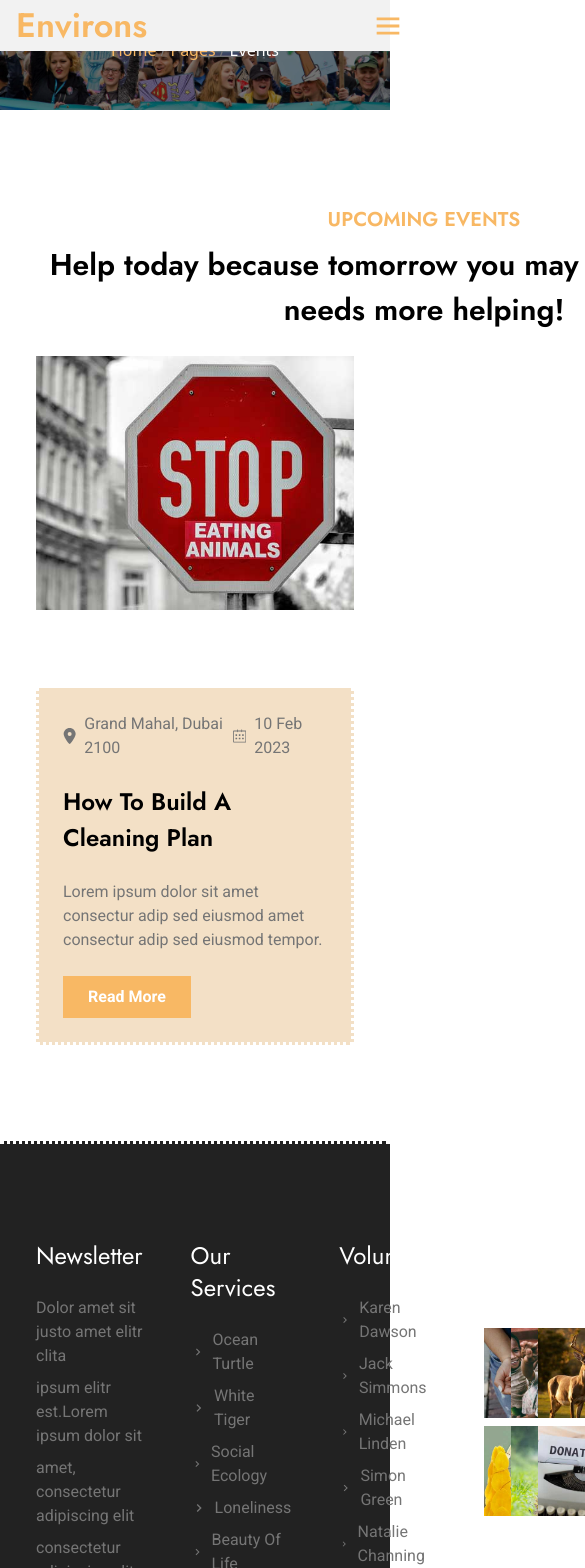
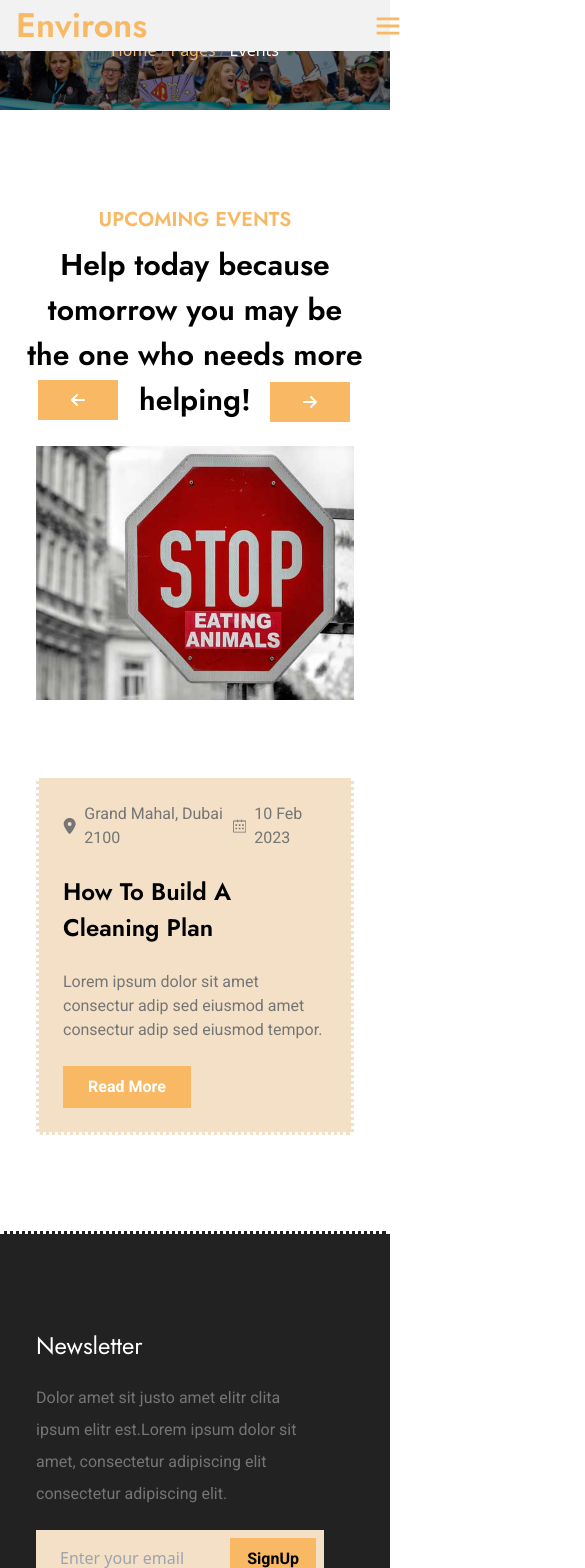
Before and after one commit to alisthaa/Environs, a React (Vite) app: page /events in a window 390 px wide. Shown: the top 1568 px of the page, 585 px wide, since content can reach past the window. Built offline with nearby package versions, Linux system fonts and the light colour scheme.

Commit message:
slick-arrow

```diff
--- a/src/components/common/Footer.jsx
+++ b/src/components/common/Footer.jsx
@@ -55,7 +55,7 @@ export default function Footer() {
 
   <div className='px-3 py-12 bg-[#222222]  border-t-[3px] border-white border-dotted'>
 
-<div className='container  flex justify-between text-white'>
+<div className='container  flex flex-wrap justify-between text-white'>
     <div className='mt-12 w-[336px] h-[272px] px-6' >
      <p className='text-2xl font-Jost mb-6'>Newsletter</p>
      <div className='text-base font-Roboto mb-6 text-grey '>
@@ -131,16 +131,16 @@ export default function Footer() {
 </div>
   </div>
   <div className='bg-[#222222] border-t-[1px] border-grey'>
-  <div className='container px-3 py-6  text-white flex justify-between'>
-<p className='flex gap-2 items-center'> <TbCircleLetterC/> <p className='text-primary hover:brightness-75 cursor-pointer transition-all duration-300'>Environs,</p> All right reserved</p>
-<div className='flex gap-7 cursor-pointer items-center '>
+  <div className='container px-3 py-6  text-white flex flex-wrap justify-between'>
+<p className='flex flex-wrap gap-2 items-center'> <TbCircleLetterC/> <p className='text-primary hover:brightness-75 cursor-pointer transition-all duration-300'>Environs,</p> All right reserved</p>
+<div className='flex flex-wrap gap-7 cursor-pointer items-center '>
     <FaFacebook/>
     <FaTwitter/>
     <FaInstagram/>
     <FaPinterest/>
     <FaLinkedin/>
 </div>
-<p className='flex gap-2 items-center'>Designed By <p className='text-primary hover:brightness-75 cursor-pointer transition-all duration-300'>HTML Codex</p> Distributed By <p className='text-primary hover:brightness-75 cursor-pointer transition-all duration-300'>ThemeWagon</p></p>
+<p className='flex flex-wrap gap-2 items-center'>Designed By <p className='text-primary hover:brightness-75 cursor-pointer transition-all duration-300'>HTML Codex</p> Distributed By <p className='text-primary hover:brightness-75 cursor-pointer transition-all duration-300'>ThemeWagon</p></p>
   </div>
   </div>
   </>
--- a/src/components/common/Header.jsx
+++ b/src/components/common/Header.jsx
@@ -36,8 +36,8 @@ export default function Header() {
 
     <div className={`${isFullWidth ? "  hidden md:text-[16px] md:h-[36px] md:w-full lg:w-full md:flex  md:items-center bg-primary text-white md:px-[20px] md:gap-9 pr-0":"hidden md:text-[16px] md:h-[36px] md:max-w-[1291px] lg:max-w-[1320px] md:flex  md:items-center bg-primary text-white md:px-[20px] md:gap-9 pr-0"}  `}>
     <div className='flex w-[832px] font-Roboto gap-3 pr-3'>
-        <p className='flex items-center justify-center gap-2 '> <IoMdMail className='cursor-pointer hover:text-hover transition-all duration-300' /> <div className='cursor-pointer hover:text-hover transition-all duration-300'>Example@gmail.com</div></p>
-        <p className='flex items-center justify-center gap-2 '> <IoIosCall  className='cursor-pointer hover:text-hover transition-all duration-300'/> <div className='cursor-pointer hover:text-hover transition-all duration-300' >+01234567890 </div></p>
+        <p className='flex items-center justify-center gap-2 '> <IoMdMail className='cursor-pointer hover:text-hover transition-all duration-300' /> <div className='cursor-pointer text-hover hover:text-opacity-70 transition-all duration-300'>Example@gmail.com</div></p>
+        <p className='flex items-center justify-center gap-2 '> <IoIosCall  className='cursor-pointer hover:text-hover transition-all duration-300'/> <div className='cursor-pointer text-hover hover:text-opacity-70 transition-all duration-300' >+01234567890 </div></p>
     </div>
     <div className={` ${isFullWidth ? 'flex justify-end font-Roboto gap-7 w-[600px]':'flex justify-end font-Roboto gap-7  w-[404px]'} `}>
         <FaFacebookF className='cursor-pointer hover:text-hover transition-all duration-300'/>
--- a/src/index.css
+++ b/src/index.css
@@ -16,8 +16,7 @@
   }
 
   }
- /* src/index.css */
-/* Existing CSS */
+
 .donation-item {
   position: relative;
   overflow: hidden;
@@ -63,3 +62,32 @@
   visibility: visible;
   opacity: 1;
 }
+
+
+.slick-prev::before,
+.slick-next::before {
+  display: none;
+}
+
+
+.slick-arrow {
+  display: flex !important;
+  align-items: center;
+  justify-content: center;
+  border: 1px solid #f8b864;
+  background: #f8b864;
+  width: 40px;
+  height: 40px;
+  z-index: 1;
+  cursor: pointer;
+  transition: background 0.3s, color 0.3s;
+
+}
+
+.slick-arrow:hover {
+  background: #f3e0c6;
+
+}
+.slick-arrow:hover svg {
+  color: #f8b864 !important;
+}
--- a/src/pages/About.jsx
+++ b/src/pages/About.jsx
@@ -40,11 +40,11 @@ const [buttonContent, setButtonContent] = useState({
   return <>
   <BreadCrumb topic={'About Us'} page={'About Us'}/>
     <div className='py-10 px-3'>
-<div className='container my-12 h-[315px] md:h-[585px] md:flex '>
+<div className='container my-12 h-auto md:h-[585px] md:flex '>
  <div className='h-[100%]'> <img src={about} className='p-6 w-full h-full'/> </div>
  <div className='px-6 md:w-[1000px] pt-6' >
-   <p className='text-primary font-Jost mb-2 text-xl font-semibold'>ABOUT US </p>
-   <h1 className='text-[40px] font-Jost mb-6 font-semibold'>Our main goal is to protect environment </h1>
+   <p className='text-primary font-Jost mb-5 text-xl font-semibold'>ABOUT US </p>
+   <h1 className='text-3xl md:text-[40px] font-Jost mb-8 font-semibold'>Our main goal is to protect environment </h1>
    <p className='mb-6 text-xl font-Roboto text-[#757575]'>Lorem Ipsum is simply dummy text of the printing and typesetting industry. Lorem Ipsum has been the industry's standard dummy text ever since the 1500s, when an unknown printer took a galley of type and scrambled it to make a type specimen book. It has </p>
    <div className='p-6 font-Roboto bg-secondary'>
     <div className='flex flex-wrap gap-4 mb-4 text-base'>
--- a/src/pages/Blog.jsx
+++ b/src/pages/Blog.jsx
@@ -46,7 +46,7 @@ export default function Blog() {
       <p className='font-Jost text-xl text-primary  font-semibold mb-2'>LATEST NEWS</p>
       <p className='font-Jost text-[30px] md:text-[40px]  font-semibold '>Help today because tomorrow you may be the one who needs more helping!</p>
     </div>
-    <div className='flex justify-center gap-6 '>
+    <div className='flex flex-wrap justify-center gap-6 '>
 {
   data.map((el,index)=>(
 <div className='w-[306px] border'>
--- a/src/pages/Events.jsx
+++ b/src/pages/Events.jsx
@@ -4,7 +4,7 @@ import event2 from '../assets/images/events-2.jpg'
 import event3 from '../assets/images/events-3.jpg'
 import event4 from '../assets/images/events-4.jpg'
 import Slider from 'react-slick'
-import { FaLocationDot } from 'react-icons/fa6'
+import { FaArrowLeft, FaArrowRight, FaLocationDot } from 'react-icons/fa6'
 import { SlCalender } from "react-icons/sl";
 import "slick-carousel/slick/slick.css";
 import "slick-carousel/slick/slick-theme.css";
@@ -35,11 +35,28 @@ function SampleNextArrow(props) {
   const { className, style, onClick } = props;
   return (
     <div
-      className={className}
-      style={{ ...style, display: "block", background: "red" }}
+      className={`${className} slick-arrow`}
+      style={{
+        ...style,
+        position: 'absolute',
+          top: '-60px',
+          right: '0',
+          width: '80px',
+          height: '40px',
+          display: 'flex',
+          alignItems: 'center',
+          justifyContent: 'center',
+          transition: '0.5s',
+          cursor: 'pointer',
+          margin:'16px'
+      }}
       onClick={onClick}
-    />
+      >
+        <FaArrowRight color="white" size="16" />
+      </div>
+
   );
+
 }
 
 function SamplePrevArrow(props) {
@@ -47,12 +64,29 @@ function SamplePrevArrow(props) {
   return (
     <div
       className={className}
-      style={{ ...style, display: "block", background: "green" }}
+      style={{
+        ...style,
+        position: 'absolute',
+          top: '-60px',
+          left: '0',
+          width: '80px',
+          height: '40px',
+          display: 'flex',
+          alignItems: 'center',
+          justifyContent: 'center',
+          transition: '0.5s',
+          cursor: 'pointer',
+          margin:'14px'
+      }}
       onClick={onClick}
-    />
+      >
+        <FaArrowLeft color="white" size="16" />
+      </div>
+
   );
 }
-var settings = {
+
+const settings = {
   dots: false,
   infinite: true,
   speed: 500,
@@ -66,46 +100,33 @@ var settings = {
       breakpoint: 1024,
       settings: {
         slidesToShow: 2,
-
       }
     },
     {
       breakpoint: 768,
       settings: {
         slidesToShow: 1,
-
-
       }
     },
-
   ]
 };
+
   return <>
    <BreadCrumb topic={'Upcoming Events'} page={'Events'}/>
   <div className='py-12 px-3'>
 <div className=' py-12 px-3 container'>
 <div>
 
-<div className='mx-auto text-center w-[800px]'>
+<div className='mx-auto text-center md:w-[800px]'>
   <p className='font-Jost text-xl text-primary  font-semibold mb-2'>UPCOMING EVENTS</p>
   <p className='font-Jost text-[30px] md:text-[40px]  font-semibold mb-6'>Help today because tomorrow you may be the one who needs more helping!</p>
 </div>
 
-
-
-
-
-<Slider {...settings}
-prevArrow={
-<div className='bg-primary h-2 w-2 '>
-dfvsd
-</div>
-}
-nextArrow={<></>}>
+<Slider {...settings}>
 
 {
   data.map(el=>(
-<div className='w-[415px] px-3'>
+<div className='w-[415px] px-3 relative'>
   <div className=' h-[332px]'>
     <img src={el.image} alt="" className='' />
     </div>
--- a/src/pages/Home.jsx
+++ b/src/pages/Home.jsx
@@ -31,7 +31,7 @@ import gallery3 from '../assets/images/gallery-3.jpg'
 import gallery4 from '../assets/images/gallery-4.jpg'
 import gallery5 from '../assets/images/gallery-5.jpg'
 import Slider from 'react-slick'
-import { FaLocationDot } from 'react-icons/fa6'
+import { FaArrowLeft, FaArrowRight, FaLocationDot } from 'react-icons/fa6'
 import { SlCalender } from "react-icons/sl";
 import "slick-carousel/slick/slick.css";
 import "slick-carousel/slick/slick-theme.css";
@@ -169,7 +169,7 @@ const [buttonContent, setButtonContent] = useState({
         image: blog4,
       },
     ]
-    const data=[
+    const data6=[
       {
         image: volunteer1,
       },
@@ -187,11 +187,28 @@ const [buttonContent, setButtonContent] = useState({
       const { className, style, onClick } = props;
       return (
         <div
-          className={className}
-          style={{ ...style, display: "block", background: "red" }}
+          className={`${className} slick-arrow`}
+          style={{
+            ...style,
+            position: 'absolute',
+              top: '-60px',
+              right: '0',
+              width: '80px',
+              height: '40px',
+              display: 'flex',
+              alignItems: 'center',
+              justifyContent: 'center',
+              transition: '0.5s',
+              cursor: 'pointer',
+              margin:'16px'
+          }}
           onClick={onClick}
-        />
+          >
+            <FaArrowRight color="white" size="16" />
+          </div>
+
       );
+
     }
 
     function SamplePrevArrow(props) {
@@ -199,12 +216,29 @@ const [buttonContent, setButtonContent] = useState({
       return (
         <div
           className={className}
-          style={{ ...style, display: "block", background: "green" }}
+          style={{
+            ...style,
+            position: 'absolute',
+              top: '-60px',
+              left: '0',
+              width: '80px',
+              height: '40px',
+              display: 'flex',
+              alignItems: 'center',
+              justifyContent: 'center',
+              transition: '0.5s',
+              cursor: 'pointer',
+              margin:'14px'
+          }}
           onClick={onClick}
-        />
+          >
+            <FaArrowLeft color="white" size="16" />
+          </div>
+
       );
     }
-    var settings = {
+
+    const settings = {
       dots: false,
       infinite: true,
       speed: 500,
@@ -218,18 +252,14 @@ const [buttonContent, setButtonContent] = useState({
           breakpoint: 1024,
           settings: {
             slidesToShow: 2,
-
           }
         },
         {
           breakpoint: 768,
           settings: {
             slidesToShow: 1,
-
-
           }
         },
-
       ]
     };
 
@@ -238,11 +268,11 @@ const [buttonContent, setButtonContent] = useState({
 
  {/* about us start */}
  <div className='py-10 px-3'>
-<div className='container my-12 h-[315px] md:h-[585px] md:flex '>
+<div className='container my-12 h-auto  md:h-[585px] md:flex '>
  <div className='h-[100%]'> <img src={about} className='p-6 w-full h-full'/> </div>
  <div className='px-6 md:w-[1000px] pt-6' >
-   <p className='text-primary font-Jost mb-2 text-xl font-semibold'>ABOUT US </p>
-   <h1 className='text-[40px] font-Jost mb-6 font-semibold'>Our main goal is to protect environment </h1>
+   <p className='text-primary font-Jost mb-5 text-xl font-semibold'>ABOUT US </p>
+   <h1 className='text-3xl md:text-[40px] font-Jost mb-8 font-semibold'>Our main goal is to protect environment </h1>
    <p className='mb-6 text-xl font-Roboto text-[#757575]'>Lorem Ipsum is simply dummy text of the printing and typesetting industry. Lorem Ipsum has been the industry's standard dummy text ever since the 1500s, when an unknown printer took a galley of type and scrambled it to make a type specimen book. It has </p>
    <div className='p-6 font-Roboto bg-secondary'>
     <div className='flex flex-wrap gap-4 mb-4 text-base'>
@@ -263,6 +293,7 @@ const [buttonContent, setButtonContent] = useState({
    </div>
 </div>
 </div>
+
 
 
 {/* about us end */}
@@ -347,14 +378,14 @@ const [buttonContent, setButtonContent] = useState({
 {/* achievments begins */}
 
 <div className='relative '>
-<img src={volunteersbg} className='brightness-50 h-screen '/>
-<div className='py-10 px-3 absolute top-0 left-0 right-0'>
+<img src={volunteersbg} className='brightness-50 object-cover h-screen'/>
+<div className='absolute  py-10 px-3  top-0 left-0 right-0'>
 <div className='absolute py-10 px-3 container top-0 left-0 right-0'>
 <div className='mx-auto py-10 px-3 text-center md:w-[800px]'>
   <p className='font-Jost text-xl text-primary  font-semibold mb-2'>ACHIEVEMENTS</p>
   <p className='text-base font-Roboto text-white'>Lorem Ipsum is simply dummy text of the printing and typesetting industry. Lorem Ipsum has been the industry's standard dummy text ever since the 1500s, when an unknown printer took a galley</p>
 </div>
-<div className='my-6 mx-3 flex flex-wrap justify-center gap-6'>
+<div className=' my-6 mx-3 flex flex-wrap justify-center gap-6'>
     <CounterItem icon={<FaThumbsUp className='h-[64px] w-[64px]' />} title='Beavers Saved' count={3600} symbol='+' />
     <CounterItem icon={<FaFileInvoiceDollar className='h-[64px] w-[64px]' />} title='Funds Collected' count={513} symbol='$' />
     <CounterItem icon={<IoPerson className='h-[64px] w-[64px]' />} title='Volunteer' count={713} symbol='+' />
@@ -418,24 +449,16 @@ const [buttonContent, setButtonContent] = useState({
 <div className=' py-12 px-3 container'>
 <div>
 
-<div className='mx-auto text-center w-[800px]'>
+<div className='mx-auto text-center md:w-[800px]'>
   <p className='font-Jost text-xl text-primary  font-semibold mb-2'>UPCOMING EVENTS</p>
   <p className='font-Jost text-[30px] md:text-[40px]  font-semibold mb-6'>Help today because tomorrow you may be the one who needs more helping!</p>
 </div>
 
-
-
-<Slider {...settings}
-prevArrow={
-<div className='bg-primary h-2 w-2 '>
-dfvsd
-</div>
-}
-nextArrow={<></>}>
+<Slider {...settings}>
 
 {
   data4.map(el=>(
-<div className='w-[415px] px-3'>
+<div className='w-[415px] px-3 relative'>
   <div className=' h-[332px]'>
     <img src={el.image} alt="" className='' />
     </div>
@@ -471,7 +494,7 @@ nextArrow={<></>}>
       <p className='font-Jost text-xl text-primary  font-semibold mb-2'>LATEST NEWS</p>
       <p className='font-Jost text-[30px] md:text-[40px]  font-semibold '>Help today because tomorrow you may be the one who needs more helping!</p>
     </div>
-    <div className='flex justify-center gap-6 '>
+    <div className='flex flex-wrap justify-center gap-6 '>
 {
   data5.map((el,index)=>(
 <div className='w-[306px] border'>
@@ -479,7 +502,7 @@ nextArrow={<></>}>
 <img key={index} src={el.image} alt="" className=' brightness-75 transition-all ease-in-out  transform group-hover:scale-125 group-hover:brightness-50 duration-500'/>
 
 <div className='absolute text-white flex gap-20 bottom-0 p-5'>
-  <p className='flex justify-center items-center gap-2'><FaClock/> Dec 1.2024</p>
+  <p className='flex flex-wrap justify-center items-center gap-2'><FaClock/> Dec 1.2024</p>
    <div className='flex justify-center items-center gap-2'>
      <p className='flex justify-center items-center gap-1'>3 <FaHeart/> </p>
      <p className='flex justify-center items-center gap-1'> 0<FaComment/></p>
@@ -501,7 +524,7 @@ nextArrow={<></>}>
                 <div className="fixed top-0 left-0 w-full h-full bg-black bg-opacity-75 flex flex-col justify-center items-center ">
                     <div className='relative'>
                     <img
-                        src={data[selectedImage].image}
+                        src={data5[selectedImage].image}
                         alt=""
                         className="max-w-full max-h-full p-2 bg-white"
                     />
@@ -652,12 +675,12 @@ nextArrow={<></>}>
 <div className='mt-12'>
 <div className='py-12 px-3 bg-[#fff8ef]'>
 <div className='pb-8'>
-<div className='container  mt-12 flex flex-wrap justify-center gap-12 '>
+<div className='container mt-12 flex flex-wrap justify-center gap-12 '>
 
 
 <div className='grid grid-cols-2 w-[536px] gap-6'>
 {
-  data.map(el=>(
+  data6.map((el,index)=>(
 
 <div className='relative w-full group overflow-hidden'>
   <img src={el.image} alt="" className=' w-full h-full brightness-90  transition-all duration-500 transform group-hover:scale-125 group-hover:brightness-50' />
--- a/src/pages/Volunteers.jsx
+++ b/src/pages/Volunteers.jsx
@@ -33,7 +33,7 @@ export default function Volunteers() {
   <div className='mt-12'>
 <div className='py-12 px-3 bg-[#fff8ef]'>
 <div className='pb-8'>
-<div className='container  mt-12 flex flex-wrap justify-center gap-12 '>
+<div className='container mt-12 flex flex-wrap justify-center gap-12 '>
 
 
 <div className='grid grid-cols-2 w-[536px] gap-6'>
```
